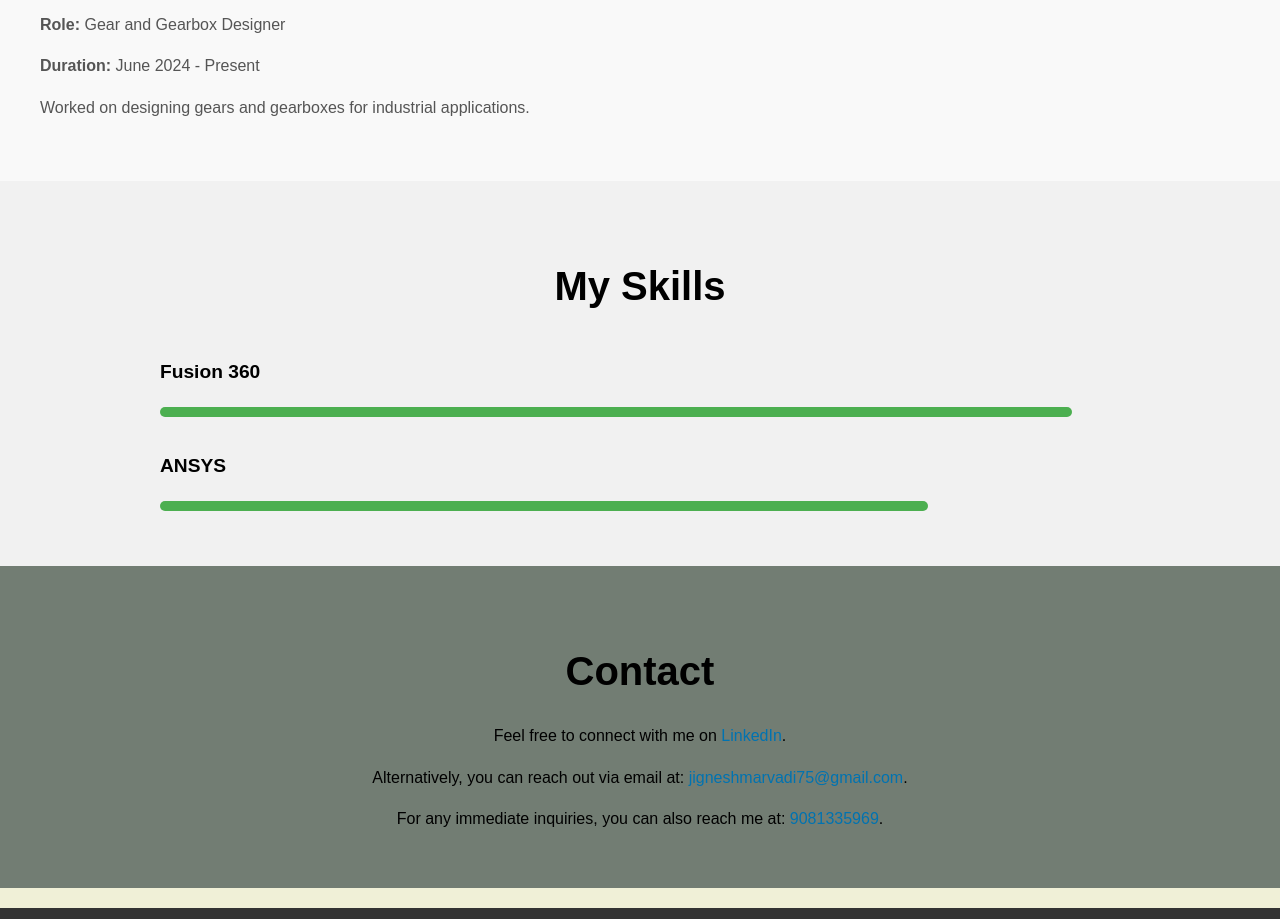
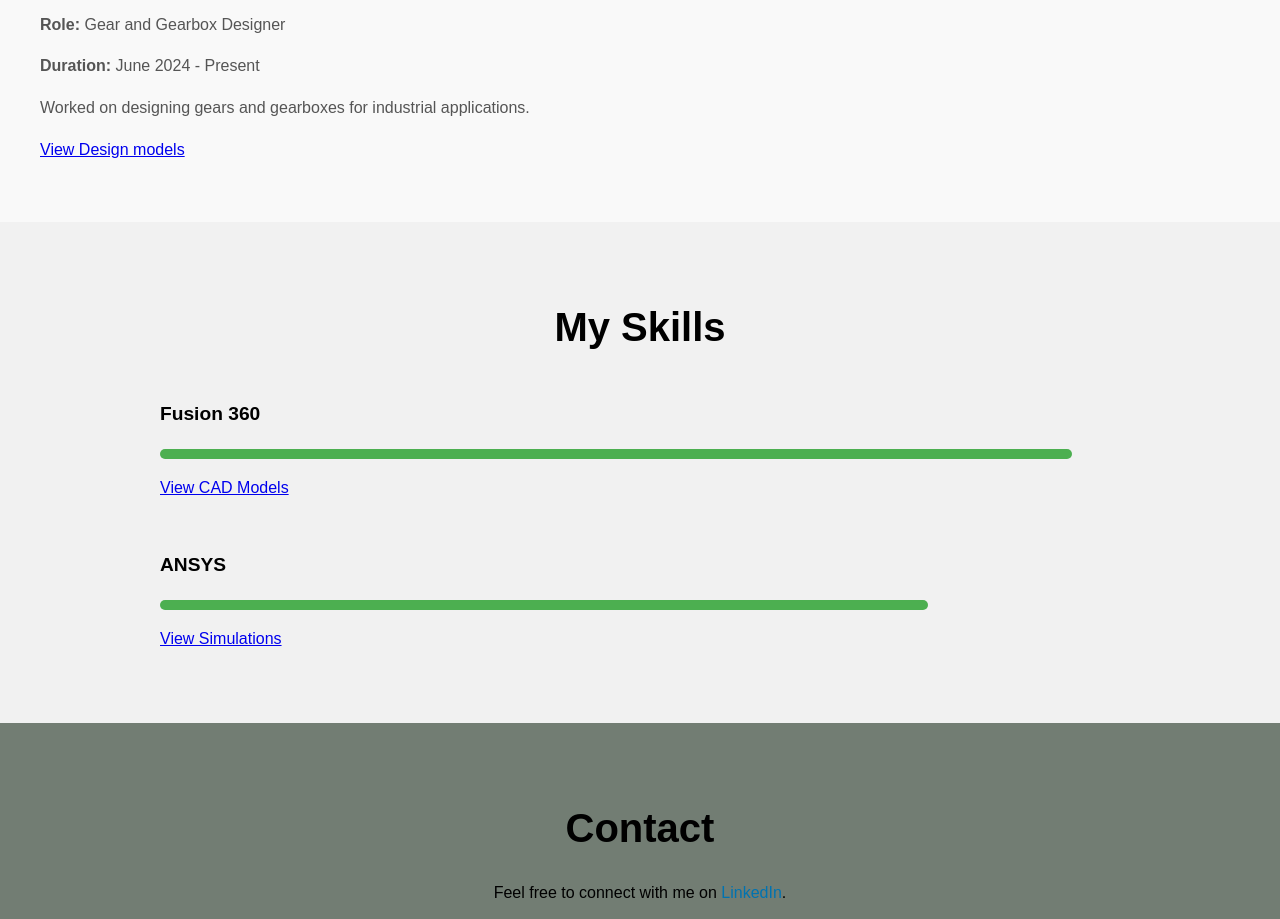
Before and after one commit to jigneshmarvadi27/portfolio, a plain HTML site: page index.html in a window 1280 px wide. Shown: the part 2320-3239 px from the top of the page. Drawn offline with Linux system fonts and the light colour scheme; a web font is replaced by a local one.

Commit message:
Update index.html

```diff
--- a/index.html
+++ b/index.html
@@ -60,6 +60,7 @@
     <p><strong>Role:</strong> Gear and Gearbox Designer</p>
     <p><strong>Duration:</strong> June 2024 - Present</p>
     <p>Worked on designing gears and gearboxes for industrial applications.</p>
+    <p><a href="https://drive.google.com/drive/folders/1lTyt-nC5UAJ7oKQENIjo61s1zde-anu_" target="_blank">View Design models</a></p>
   </div>
   <!-- Add more experience items as needed -->
 </section>
@@ -69,10 +70,12 @@
     <div class="skill">
       <h3>Fusion 360</h3>
       <div class="skill-bar" style="width: 95%"></div>
+       <p><a href="https://drive.google.com/drive/folders/16ILqL2hFF-PWzOTsI4M2QMaUVIdrb4TX" target="_blank">View CAD Models</a></p>
     </div>
     <div class="skill">
       <h3>ANSYS</h3>
       <div class="skill-bar" style="width: 80%"></div>
+      <p><a href="https://drive.google.com/drive/folders/17cgnXeRN1c6SdjqBpxwcwvTDGWz1JVWy" target="_blank">View Simulations</a></p>
     </div>
     <!-- Add more skills as needed -->
   </div>
```
